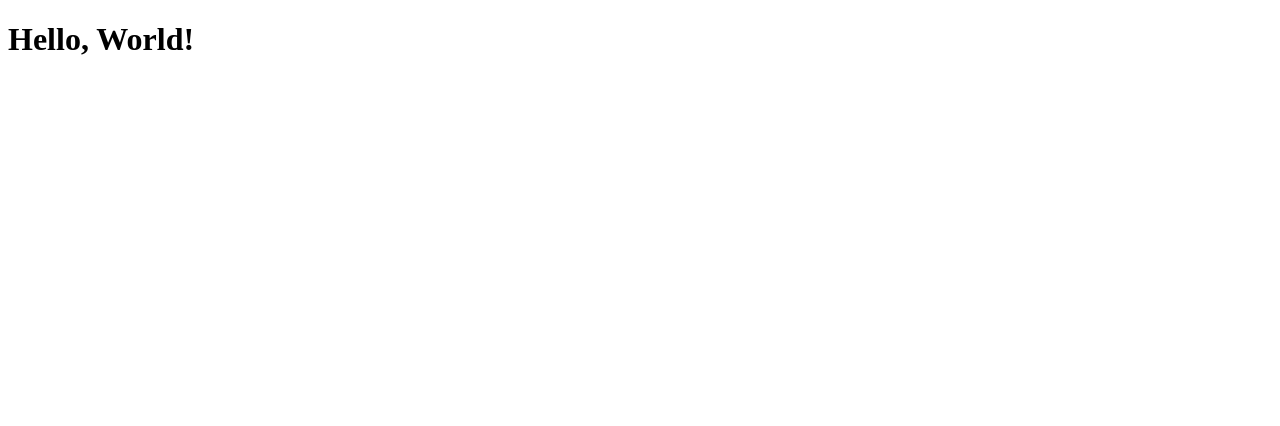
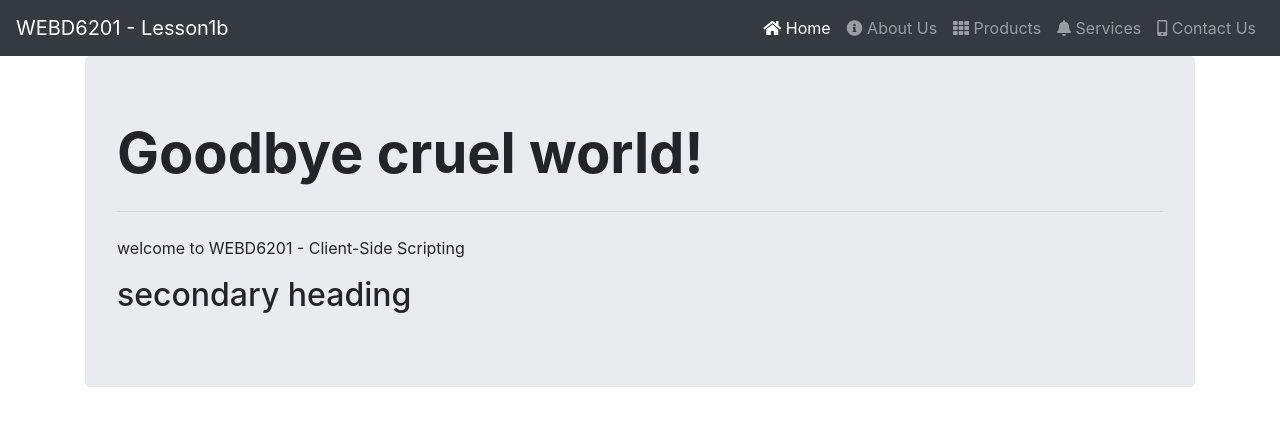
Before and after one commit to jasssim2nine/WEBD6201-W2020-Lesson1b, a website: page index.html in a window 1280 px wide. Drawn offline with nearby package versions, Linux system fonts and the light colour scheme.

Commit message:
added Bootstrap and Font-Awesome

```diff
--- a/Scripts/app.js
+++ b/Scripts/app.js
@@ -1,9 +1,30 @@
 // IIFE -  Immediately Invoked Function Expression
+//anonymous self-executing function
 (function(){
 
         function Start()
             {
                 console.log("App Started..");
+
+               let firstHeading = document.getElementById("firstHeading");
+
+                firstHeading.textContent = "Goodbye cruel world!";
+
+                // document.getElementById("firstHeading").textContent = "Goodbye cruel world!!!";
+
+                firstHeading.style.fontWeight = "bold";
+
+                let main = document.getElementsByTagName("main")[0];
+
+                //configuring new element
+                let newH2 = document.createElement("h2");
+                newH2.setAttribute("class","Display-5");
+                newH2.textContent = "secondary heading";
+
+                main.appendChild(newH2);
+
+
+
             }
 
     window.addEventListener("load", Start);
--- a/index.html
+++ b/index.html
@@ -5,15 +5,47 @@
     <meta name="viewport" content="width=device-width, initial-scale=1.0">
     <meta http-equiv="X-UA-Compatible" content="ie=edge">
     <title>WEBD6201 - Lesson 1</title>
+    <link rel="stylesheet" href="./node_modules/bootstrap/dist/css/bootstrap.min.css">
+    <link rel="stylesheet" href="./node_modules/@fortawesome/fontawesome-free/css/all.min.css">
     <link rel="stylesheet" href="./Content/app.css">
 </head>
 <body>
-    <div>
-        <h1>Hello, World!</h1>
-    </div>
+    <nav class="navbar navbar-expand-lg navbar-dark bg-dark">
+        <a class="navbar-brand" href="#">WEBD6201 - Lesson1b</a>
+        <button class="navbar-toggler" type="button" data-toggle="collapse" data-target="#navbarSupportedContent" aria-controls="navbarSupportedContent" aria-expanded="false" aria-label="Toggle navigation">
+          <span class="navbar-toggler-icon"></span>
+        </button>
+
+        <div class="collapse navbar-collapse" id="navbarSupportedContent">
+          <ul class="navbar-nav ml-auto">
+                <li class="nav-item active"><a class="nav-link" href="#"><i class="fas fa-home"></i> Home </a></li>
+                <li class="nav-item"><a class="nav-link" href="#"><i class="fas fa-info-circle"></i> About Us</a></li>
+                <li class="nav-item"><a class="nav-link" href="#"><i class="fas fa-th"></i> Products</a></li>
+                <li class="nav-item"><a class="nav-link" href="#"><i class="fas fa-bell"></i> Services</a></li>
+                <li class="nav-item"><a class="nav-link" href="#"><i class="fas fa-mobile-alt"></i> Contact Us</a></li>
+          </ul>
+        </div>
+      </nav>
+
+      <!-- Main Content-->
+      <div class="container">
+          <div class="row">
+              <div class="col">
+                    <main class="jumbotron">
+                        <h1 id= "firstHeading" class="display-4">Hello, world!</h1>
+                        <hr class="my-4">
+                        <p>welcome to WEBD6201 - Client-Side Scripting</p>
+                    </main>
+              </div>
+          </div>
+      </div>
 
 
 
+
+      <!-- 3rd Party Libraries -->
+      <script src="./node_modules/jquery/dist/jquery.min.js"></script>
+      <script src="./node_modules/bootstrap/dist/js/bootstrap.js"></script>
     <script src="./Scripts/app.js"></script>
 </body>
 </html>
```
Also changed, not shown: package.json (added, +15 -0 lines), 1 other file.
